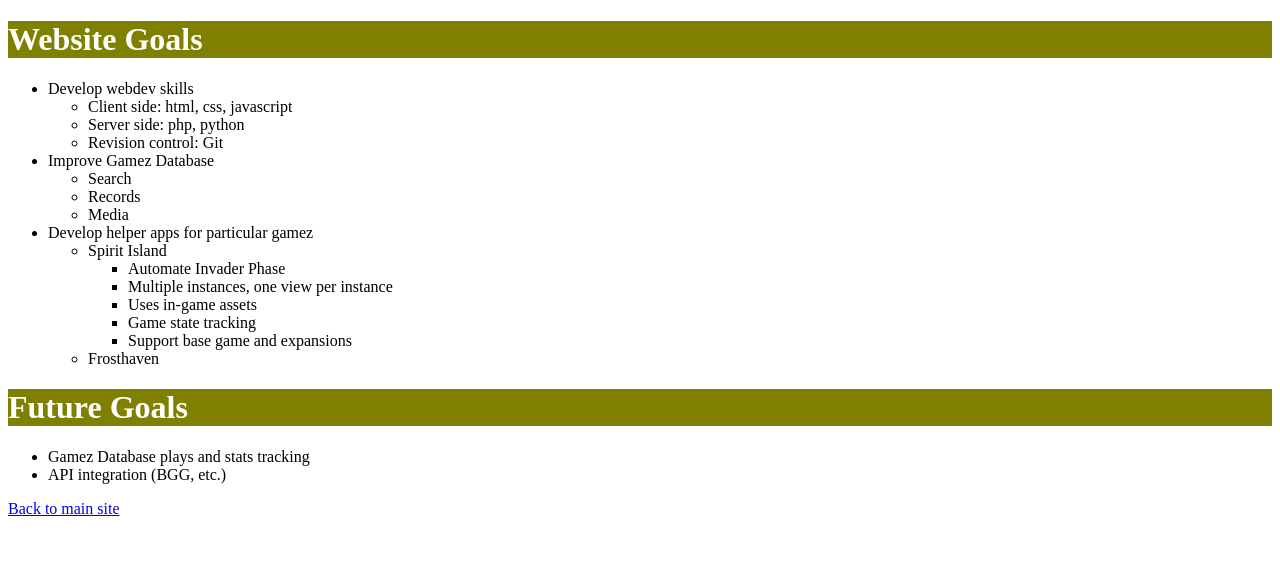
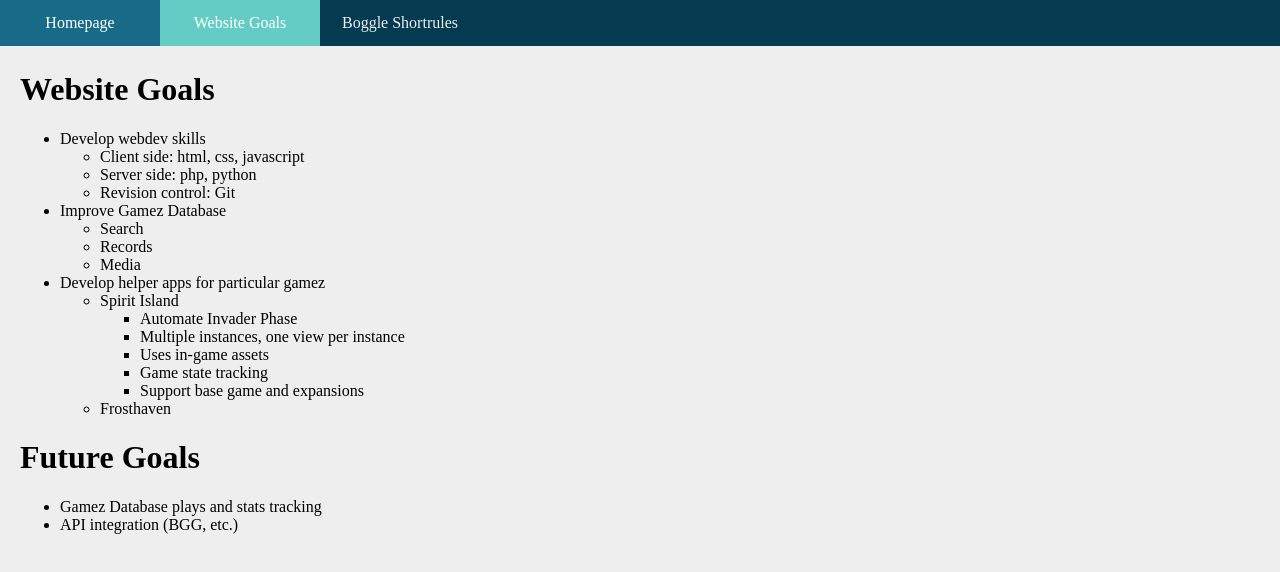
Before and after one commit to shenanigansgaemz/shenanigansgaemz.github.io, a plain HTML site: page goals.html in a window 1280 px wide. Shown: the top 572 px of the page. Drawn offline with Linux system fonts and the light colour scheme.

Commit message:
Added a nav bar to index and goals

```diff
--- a/goals.html
+++ b/goals.html
@@ -6,6 +6,14 @@
 </head>
 
 <body>
+
+<ul class="nav_bar">
+	<li class="nav_bar"><a href="index.html">Homepage</a></li>
+	<li class="nav_bar"><a class="active" href="goals.html">Website Goals</a></li>
+	<li class="nav_bar"><a href="shortrules/boggle-shortrules.html">Boggle Shortrules</a></li>
+</ul>
+
+<div class="content">
 	<h1>Website Goals</h1>
 	<ul>
 		<li>Develop webdev skills</li>
@@ -39,8 +47,7 @@
 		<li>Gamez Database plays and stats tracking</li>
 		<li>API integration (BGG, etc.)</li>
 	</ul>
-
-<p><a href="index.html">Back to main site</p>
+</div>
 
 </body>
 </html>
--- a/stylesheet_main.css
+++ b/stylesheet_main.css
@@ -1,4 +1,47 @@
-h1 {
-	background-color: olive;
+body {
+	margin:0;
+}
+
+ul.nav_bar {
+	list-style-type: none;
+	margin: 0;
+	padding: 0;
+	overflow: hidden;
+	background-color: #053b50;
+	position: fixed;
+	top: 0;
+	width: 100%;
+}
+
+li.nav_bar {
+	float: left;
+	color: #eeeeee;
+	width: 10em;
+}
+
+li.nav_bar a {
+	display: block;
+	padding: 14px 16px;
+	color: #eeeeee;
+	text-align: center;
+	text-decoration: none;
+}
+
+li a.active {
+	background-color: #64ccc5;
+	color: white;
+	cursor:default;
+}
+
+li a:hover:not(.active) {
+	background-color: #176b87;
 	color: white;
 }
+
+.content {
+	padding:20px;
+	margin-top:30px;
+	background-color:#eeeeee;
+	height:1500px;
+	color: 053b50
+}
```
Also changed, not shown: index.html (+12 -2 lines). Lines whose indentation alone changed are shown as unchanged.
